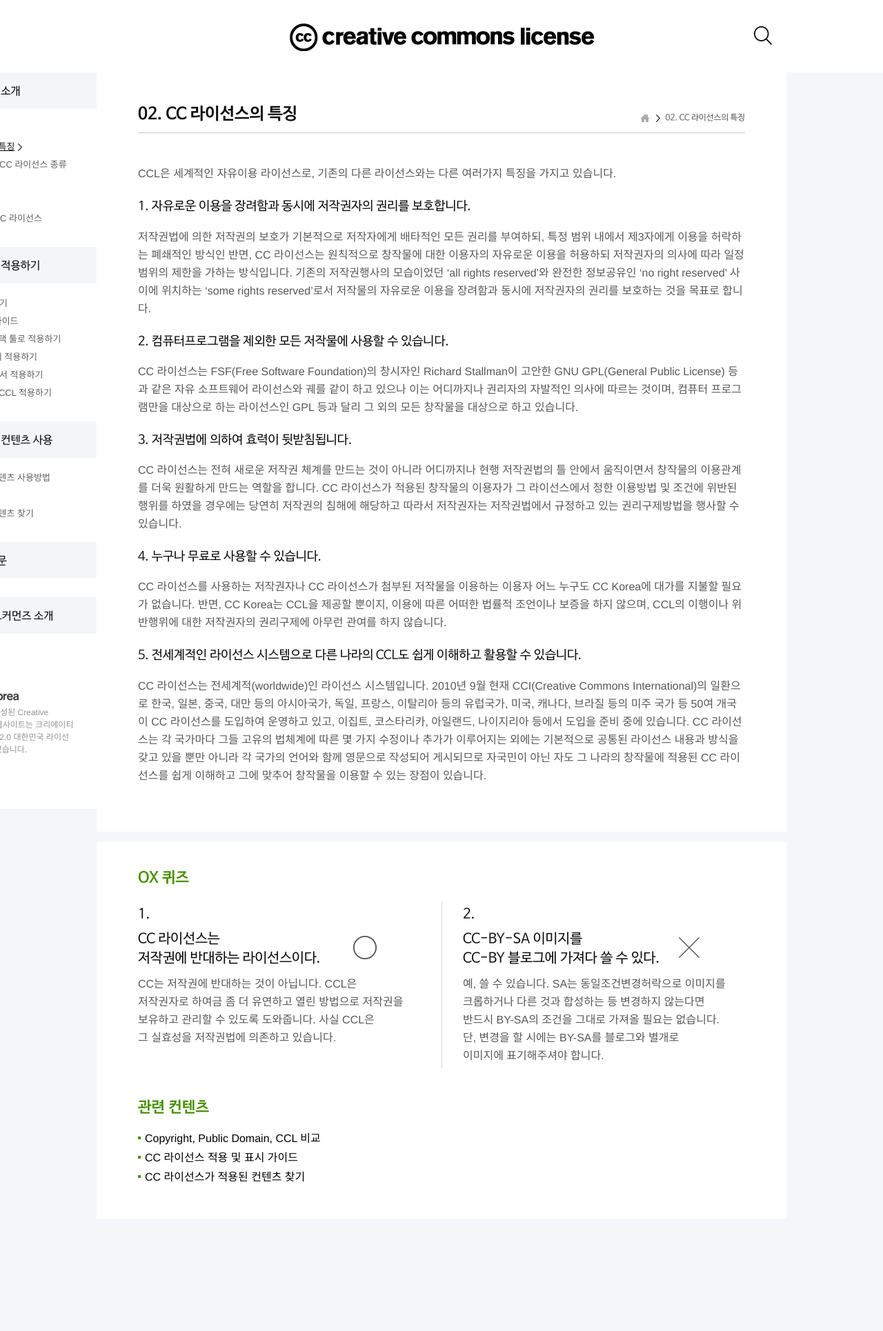
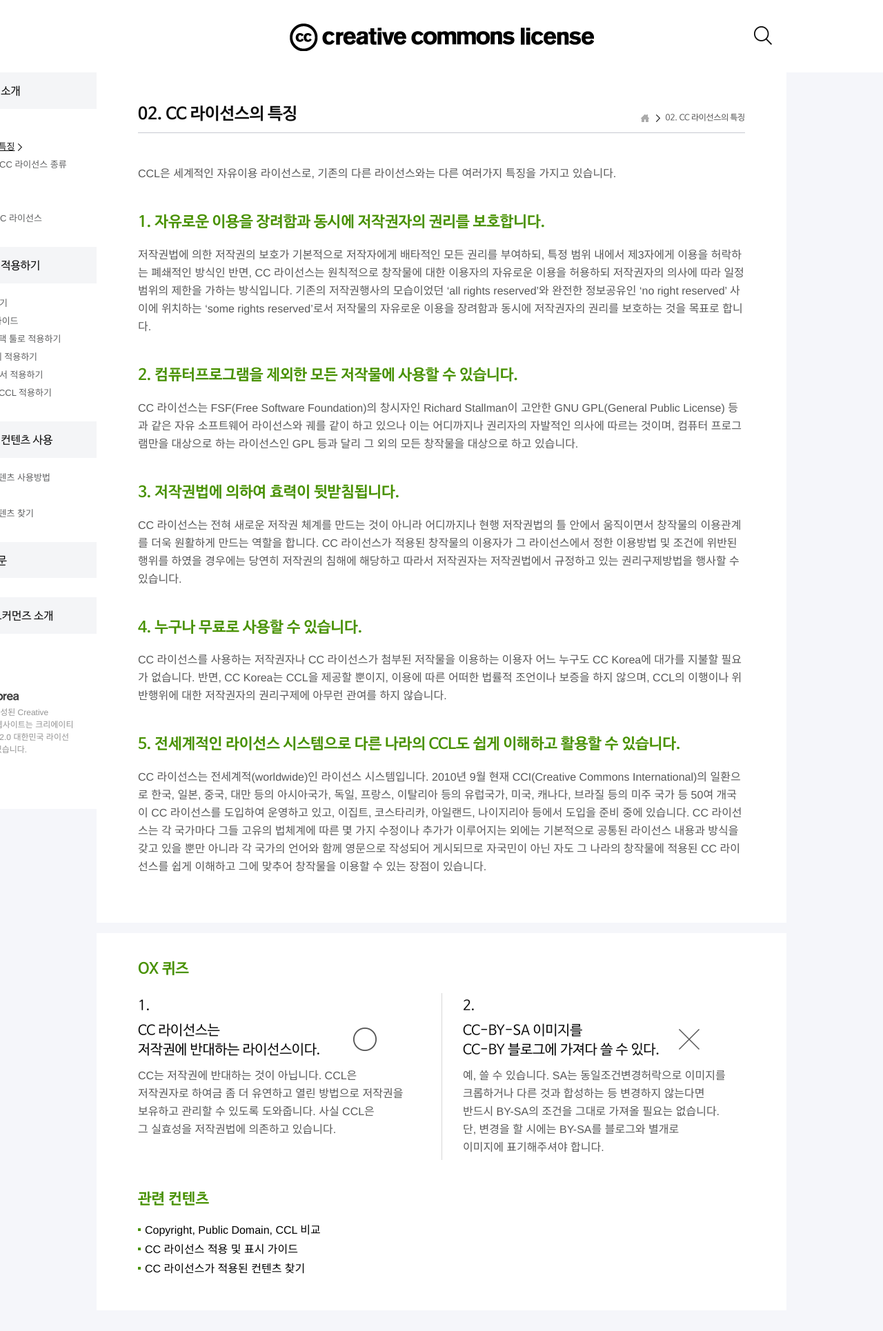
Before and after one commit to creativecommonskorea/cclguide, a Jekyll site: the page built from pages/about/02-features.md, in a window 1280 px wide. Shown: the whole page at 69% size. Built offline with Jekyll 4.4.1, drawn with Linux system fonts in a browser that asks for light colours; nearby versions of some CDN libraries; some web fonts are replaced; a style sheet for code colours, icons or effects is not loaded; before the commit the page ends 1797 px from its top, so only the background shows below that.

Commit message:
Updated 02-features.md

```diff
--- a/pages/about/02-features.md
+++ b/pages/about/02-features.md
@@ -10,26 +10,26 @@
 
 CCL은 세계적인 자유이용 라이선스로, 기존의 다른 라이선스와는 다른 여러가지 특징을 가지고 있습니다.
 
-## 1. 자유로운 이용을 장려함과 동시에 저작권자의 권리를 보호합니다.
+# 1. 자유로운 이용을 장려함과 동시에 저작권자의 권리를 보호합니다.
 
 저작권법에 의한 저작권의 보호가 기본적으로 저작자에게 배타적인 모든 권리를 부여하되, 특정 범위 내에서 제3자에게 이용을 허락하는 폐쇄적인 방식인 반면, CC 라이선스는 원칙적으로 창작물에 대한 이용자의 자유로운 이용을 허용하되 저작권자의 의사에 따라 일정 범위의 제한을 가하는 방식입니다. 기존의 저작권행사의 모습이었던 'all rights reserved'와 완전한 정보공유인 'no right reserved’ 사이에 위치하는 'some rights reserved'로서 저작물의 자유로운 이용을 장려함과 동시에 저작권자의 권리를 보호하는 것을 목표로 합니다.
 
 
-## 2. 컴퓨터프로그램을 제외한 모든 저작물에 사용할 수 있습니다.
+# 2. 컴퓨터프로그램을 제외한 모든 저작물에 사용할 수 있습니다.
 
 CC 라이선스는 FSF(Free Software Foundation)의 창시자인 Richard Stallman이 고안한 GNU GPL(General Public License) 등과 같은 자유 소프트웨어 라이선스와 궤를 같이 하고 있으나 이는 어디까지나 권리자의 자발적인 의사에 따르는 것이며, 컴퓨터 프로그램만을 대상으로 하는 라이선스인 GPL 등과 달리 그 외의 모든 창작물을 대상으로 하고 있습니다.
 
 
-## 3. 저작권법에 의하여 효력이 뒷받침됩니다.
+# 3. 저작권법에 의하여 효력이 뒷받침됩니다.
 
 CC 라이선스는 전혀 새로운 저작권 체계를 만드는 것이 아니라 어디까지나 현행 저작권법의 틀 안에서 움직이면서 창작물의 이용관계를 더욱 원활하게 만드는 역할을 합니다. CC 라이선스가 적용된 창작물의 이용자가 그 라이선스에서 정한 이용방법 및 조건에 위반된 행위를 하였을 경우에는 당연히 저작권의 침해에 해당하고 따라서 저작권자는 저작권법에서 규정하고 있는 권리구제방법을 행사할 수 있습니다.
 
 
-## 4. 누구나 무료로 사용할 수 있습니다.
+# 4. 누구나 무료로 사용할 수 있습니다.
 
 CC 라이선스를 사용하는 저작권자나 CC 라이선스가 첨부된 저작물을 이용하는 이용자 어느 누구도 CC Korea에 대가를 지불할 필요가 없습니다. 반면, CC Korea는 CCL을 제공할 뿐이지, 이용에 따른 어떠한 법률적 조언이나 보증을 하지 않으며, CCL의 이행이나 위반행위에 대한 저작권자의 권리구제에 아무런 관여를 하지 않습니다.
 
 
-## 5. 전세계적인 라이선스 시스템으로 다른 나라의 CCL도 쉽게 이해하고 활용할 수 있습니다.
+# 5. 전세계적인 라이선스 시스템으로 다른 나라의 CCL도 쉽게 이해하고 활용할 수 있습니다.
 
 CC 라이선스는 전세계적(worldwide)인 라이선스 시스템입니다. 2010년 9월 현재 CCI(Creative Commons International)의 일환으로 한국, 일본, 중국, 대만 등의 아시아국가, 독일, 프랑스, 이탈리아 등의 유럽국가, 미국, 캐나다, 브라질 등의 미주 국가 등 50여 개국이 CC 라이선스를 도입하여 운영하고 있고, 이집트, 코스타리카, 아일랜드, 나이지리아 등에서 도입을 준비 중에 있습니다. CC 라이선스는 각 국가마다 그들 고유의 법체계에 따른 몇 가지 수정이나 추가가 이루어지는 외에는 기본적으로 공통된 라이선스 내용과 방식을 갖고 있을 뿐만 아니라 각 국가의 언어와 함께 영문으로 작성되어 게시되므로 자국민이 아닌 자도 그 나라의 창작물에 적용된 CC 라이선스를 쉽게 이해하고 그에 맞추어 창작물을 이용할 수 있는 장점이 있습니다.
```
